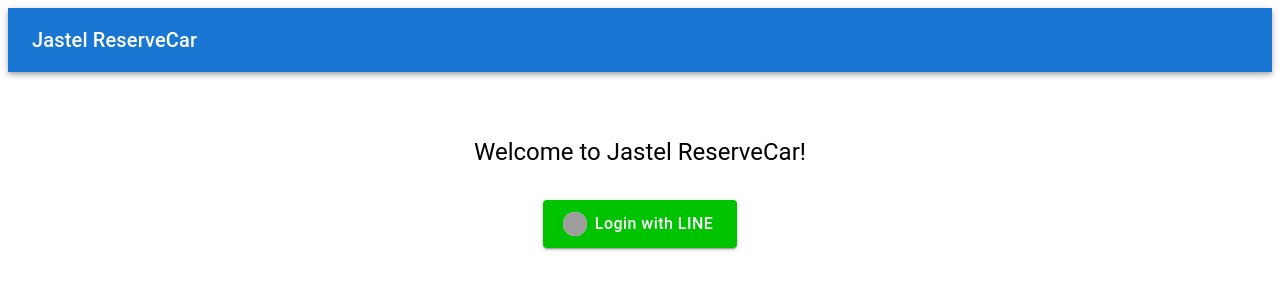
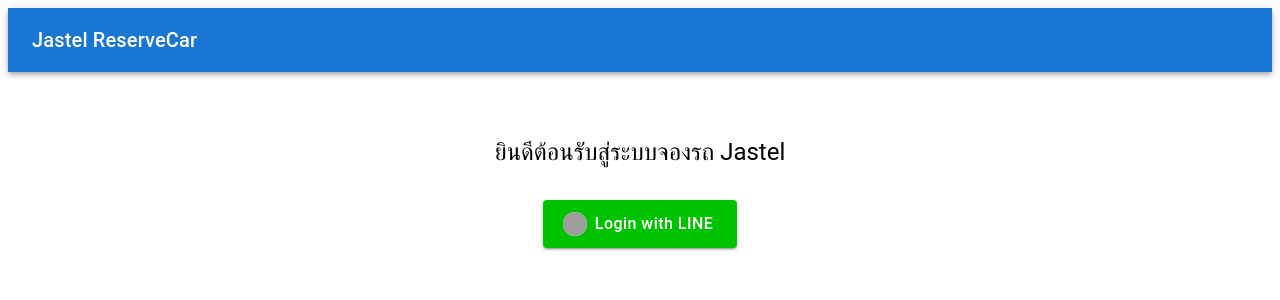
Before and after one commit to ZigmaZero/jastel-reservecar, a React (Vite) app in the folder frontend/: page /line/access in a window 1280 px wide. Shown: the top 300 px of the page. Built offline with nearby package versions, Linux system fonts and the light colour scheme; no server answers; grey boxes are pictures that could not be loaded.

Commit message:
ไมเนอร์

```diff
--- a/frontend/src/pages/LineLogin.tsx
+++ b/frontend/src/pages/LineLogin.tsx
@@ -56,7 +56,7 @@
             <Container maxWidth="sm" sx={{ mt: 8 }}>
                 <Box display="flex" flexDirection="column" alignItems="center" mt={4}>
                     <Typography variant="h5" align="center" gutterBottom>
-                        Welcome to Jastel ReserveCar!
+                        ยินดีต้อนรับสู่ระบบจองรถ Jastel
                     </Typography>
                     <Button
                         id="line-login"
```
